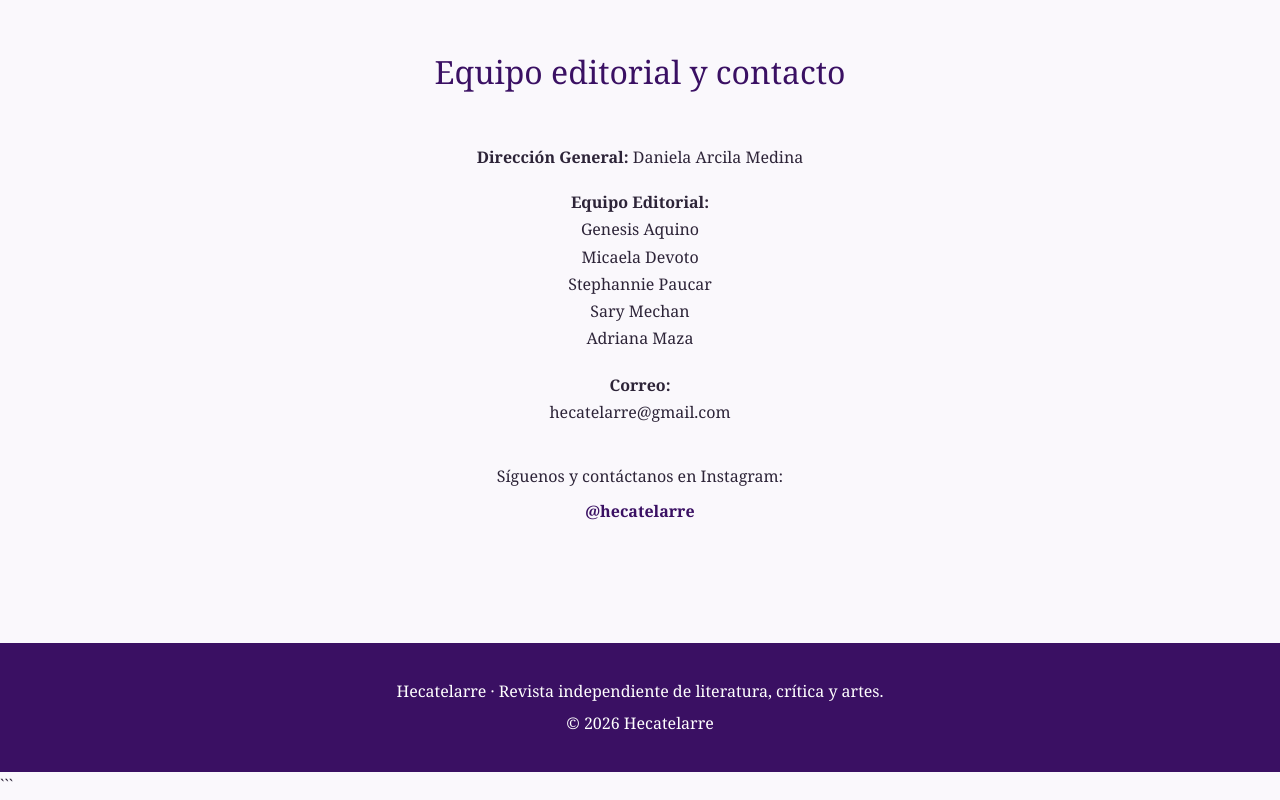
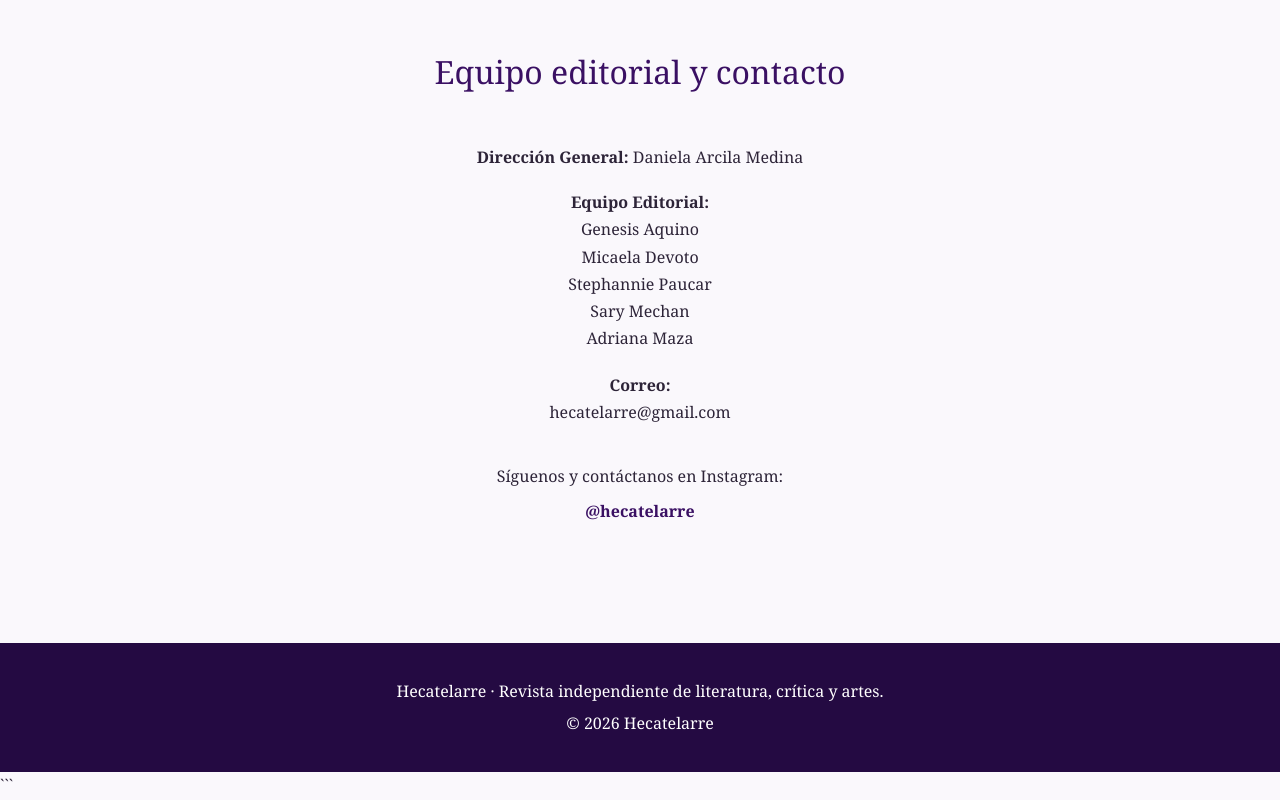
Before and after one commit to hecatelarre/Hecatelarre, a plain HTML site: page index.html in a window 1280 px wide. Shown: the part 3438-4238 px from the top of the page. Drawn offline with Linux system fonts and the light colour scheme.

Commit message:
Update index.html

```diff
--- a/index.html
+++ b/index.html
@@ -281,7 +281,7 @@
     ========================= */
 
     footer {
-      background: #3A1063;
+      background: #240A42;
       color: white;
       text-align: center;
       padding: 30px 20px;
```
